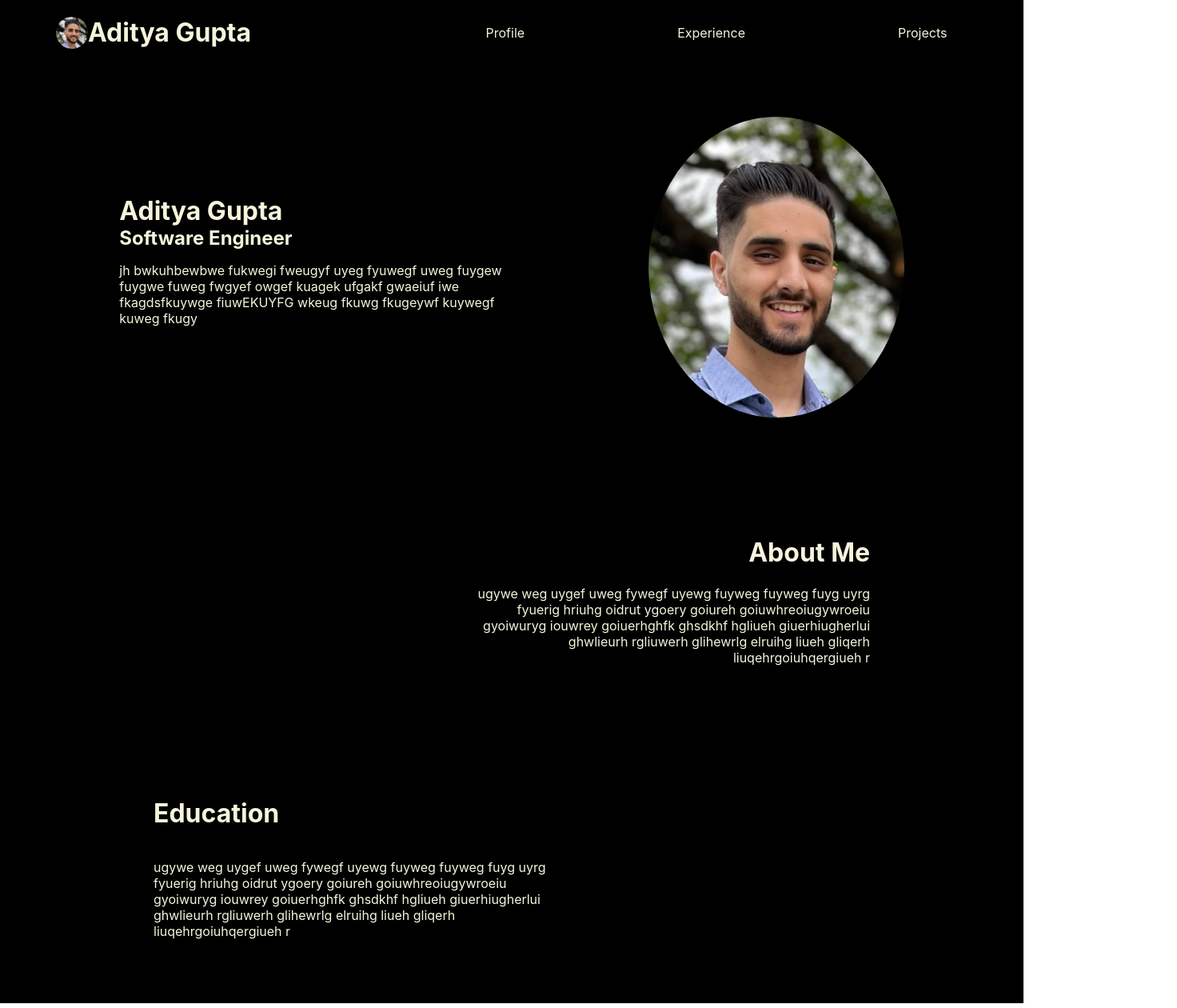
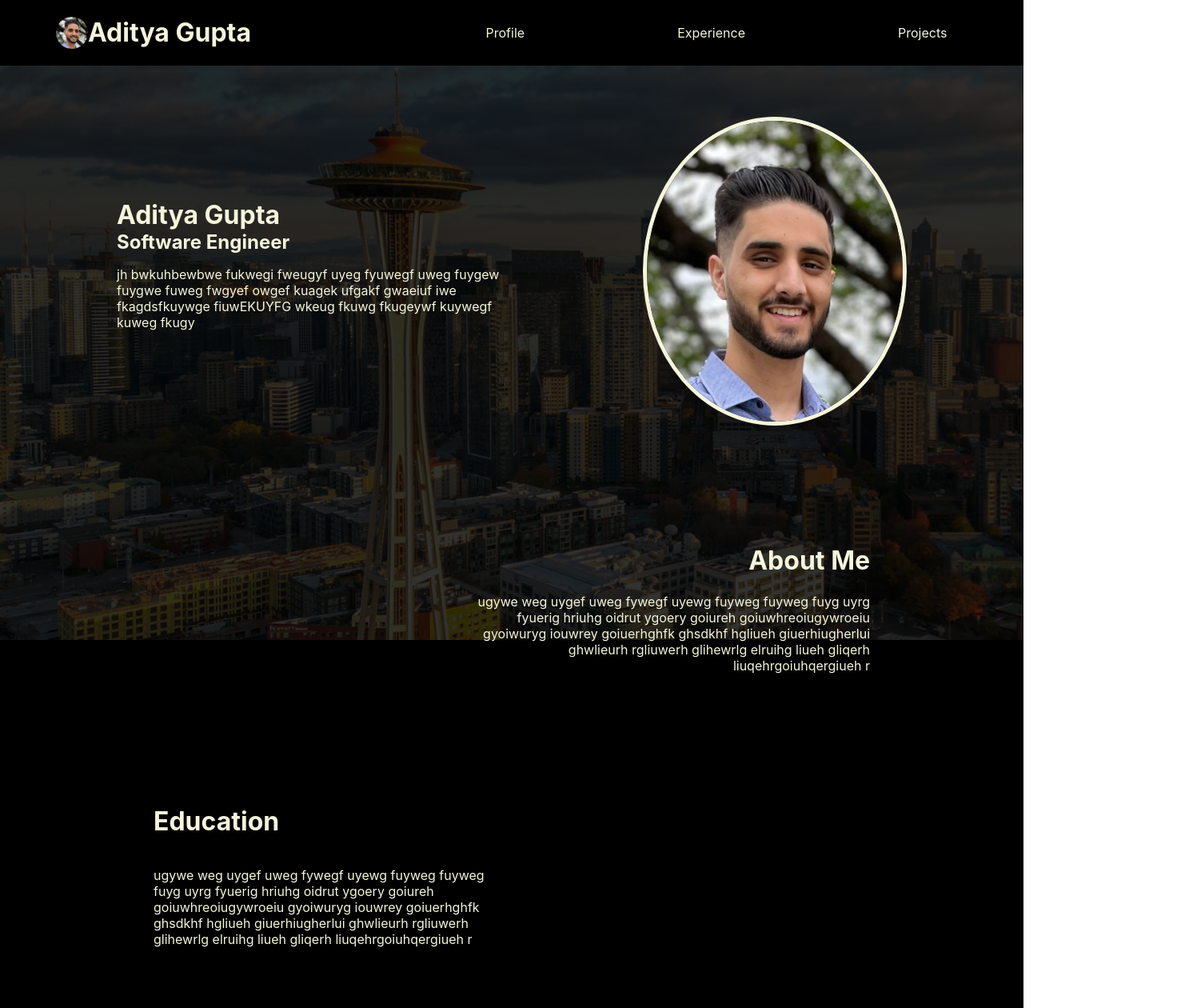
Before and after one commit to aditya000028/roulettech-assignment, a React (Create React App) app in the folder frontend/roulettech-assigment/: page / in a window 1280 px wide. Shown: the top 1260 px of the page at 80% size, 1472 px wide, since content can reach past the window. Built offline with nearby package versions, Linux system fonts and the light colour scheme.

Commit message:
refactored photos

```diff
--- a/frontend/roulettech-assigment/src/components/education/Education.module.css
+++ b/frontend/roulettech-assigment/src/components/education/Education.module.css
@@ -1,19 +1,17 @@
 .education {
   display: flex;
   flex-wrap: wrap;
-  width: 100%;
+  width: 85%;
   height: 100%;
   justify-content: flex-start;
   margin-top: 5%;
   margin-bottom: 5%;
   position: relative;
   left: 15%;
-  overflow: hidden;
 }
 
 .education .text {
   display: flex;
   flex-direction: column;
   width: 40%;
-  overflow: hidden;
 }
--- a/frontend/roulettech-assigment/src/components/introduction/Introduction.js
+++ b/frontend/roulettech-assigment/src/components/introduction/Introduction.js
@@ -1,5 +1,5 @@
 import classes from "./Introduction.module.css";
-import profilePicture from "../../ProfilePicture.jpeg";
+import profilePicture from "../../pictures/ProfilePicture.jpeg";
 
 export default function Introduction() {
   return (
--- a/frontend/roulettech-assigment/src/components/introduction/Introduction.module.css
+++ b/frontend/roulettech-assigment/src/components/introduction/Introduction.module.css
@@ -9,13 +9,28 @@
   margin-bottom: 5%;
 }
 
+.introduction::before {
+  content: "";
+  background-image: url('../../pictures/seattle.jpg');
+  background-size: cover;
+  position: absolute;
+  top: 0px;
+  right: 0px;
+  bottom: 0px;
+  left: 0px;
+  filter: brightness(20%);
+}
+
 .introduction img {
   border-radius: 50%;
+  position: relative;
   width: 25%;
   height: 25%;
+  border: 5px solid beige;
 }
 
 .introduction .text {
+  position: relative;
   display: flex;
   flex-direction: column;
   width: 40%;
@@ -28,20 +43,3 @@
 .introduction .text h2 {
   margin: 0;
 }
-
-.navigation {
-  display: flex;
-  justify-content: center;
-  align-items: center;
-  width: 100%;
-
-}
-
-.links {
-  display: flex;
-  justify-content: space-evenly;
-  width: 100%;
-  margin: 0;
-  padding: 0;
-  list-style: none;
-}
--- a/frontend/roulettech-assigment/src/components/navbar/Navbar.js
+++ b/frontend/roulettech-assigment/src/components/navbar/Navbar.js
@@ -1,5 +1,5 @@
 import { Link } from "react-router-dom";
-import profilePicture from "../../ProfilePicture.jpeg";
+import profilePicture from "../../pictures/ProfilePicture.jpeg";
 import { Avatar } from "@mui/material"
 import classes from "./Navbar.module.css";
 
--- a/frontend/roulettech-assigment/src/components/navbar/Navbar.module.css
+++ b/frontend/roulettech-assigment/src/components/navbar/Navbar.module.css
@@ -4,6 +4,7 @@ header {
   justify-content: space-between;
   position: sticky;
   top: 0;
+  z-index: 2;
 }
 
 nav {
```
Also changed, not shown: frontend/roulettech-assigment/src/pictures/ProfilePicture.jpeg (renamed from frontend/roulettech-assigment/src/ProfilePicture.jpeg), frontend/roulettech-assigment/src/pictures/seattle.jpg (added).
